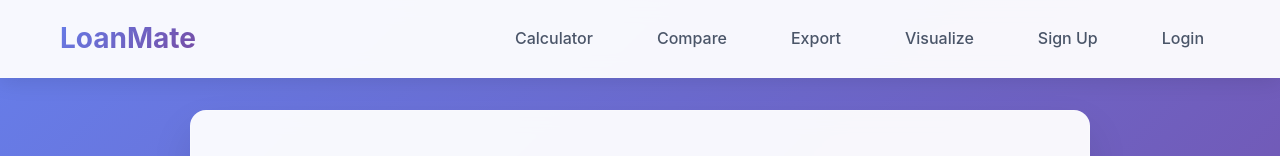
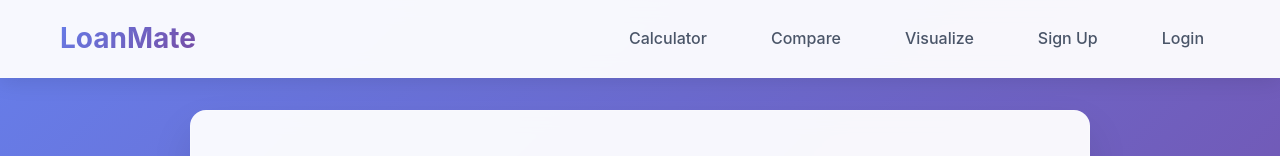
Before and after one commit to Priyal-2005/Loan-Calculator-App, a Next.js app: page / in a window 1280 px wide. Shown: the top 156 px of the page. Built offline with nearby package versions, Linux system fonts and the light colour scheme; no server answers.

Commit message:
Updated NavBar.js

```diff
--- a/components/NavBar.js
+++ b/components/NavBar.js
@@ -36,7 +36,6 @@ export default function NavBar() {
         <div className="navbar-links">
           <Link href="/calculator">Calculator</Link>
           <Link href="/compare">Compare</Link>
-          <Link href="/export">Export</Link>
           <Link href="/visualize">Visualize</Link>
           {loggedIn ? (
             <button className="logout-btn" onClick={handleLogout}>
```
